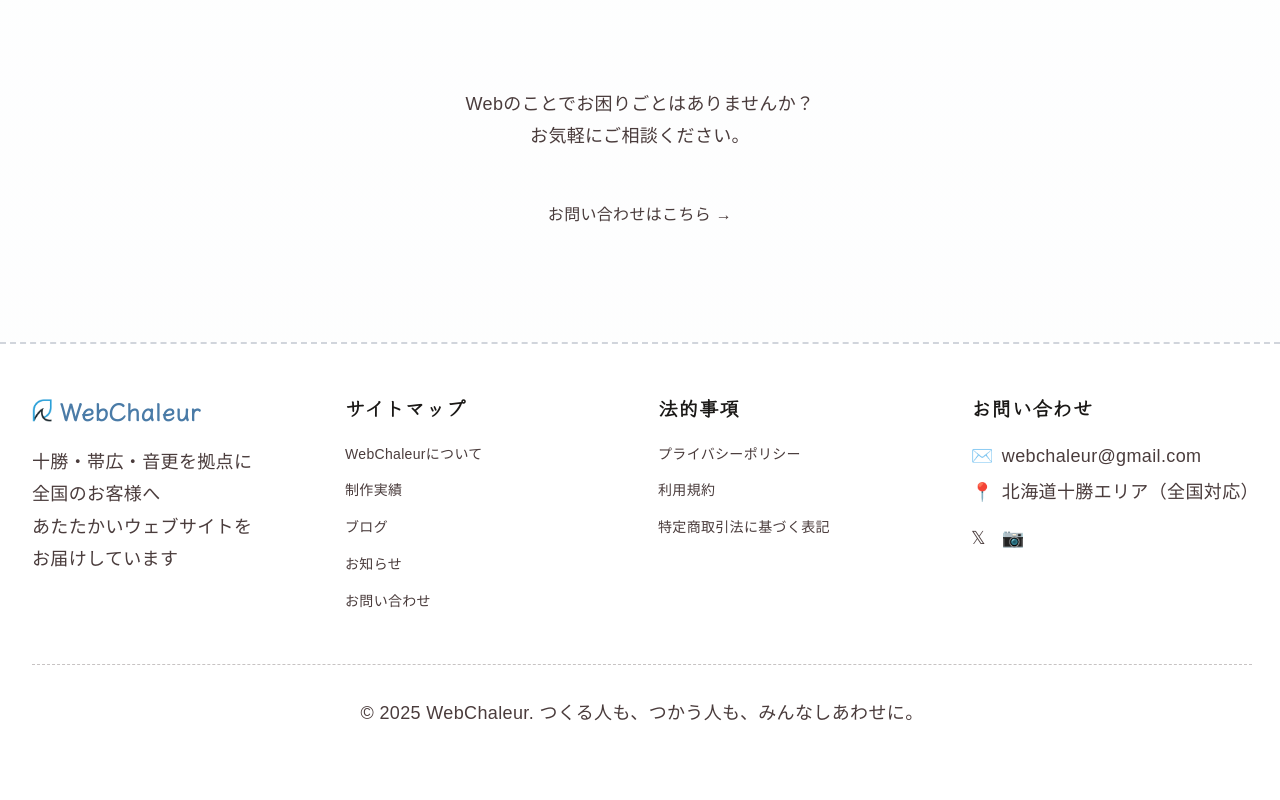
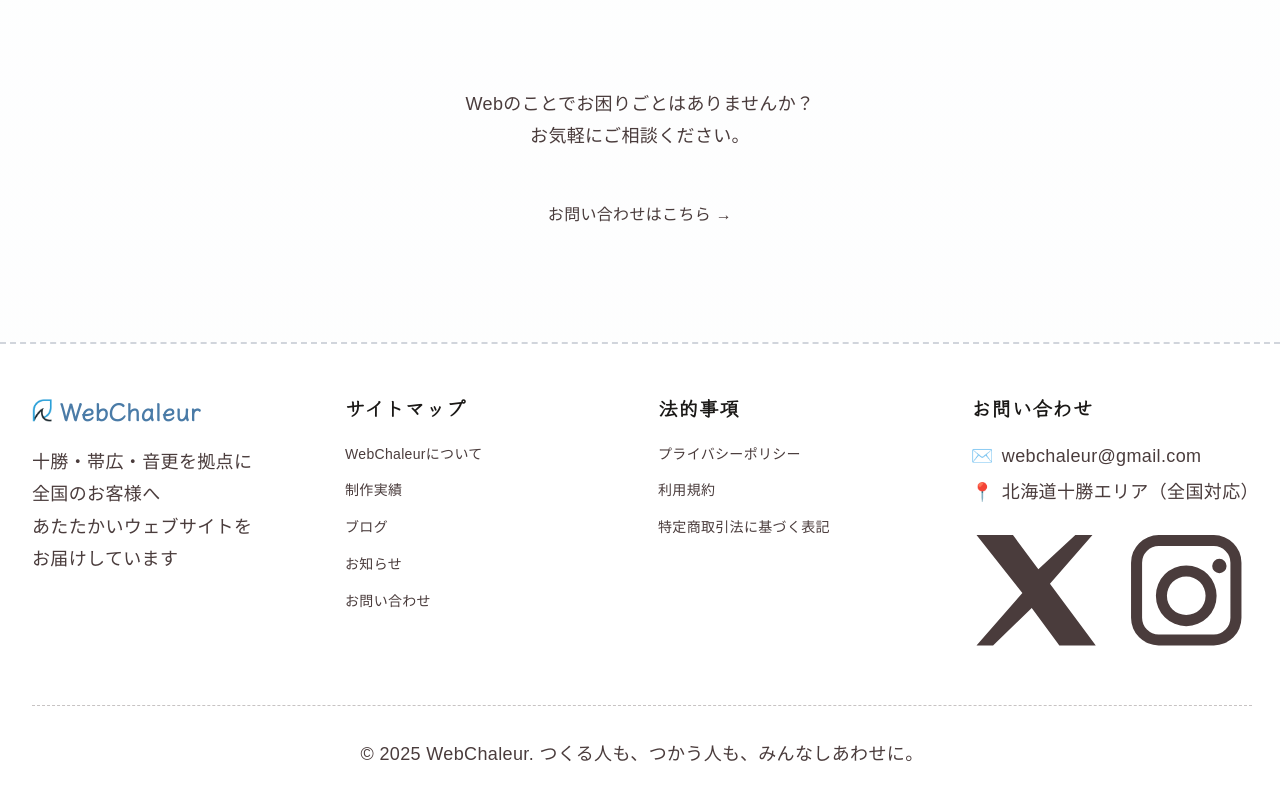
Before and after one commit to ryoma-abe/webchaleur.com, a Next.js app: page /about in a window 1280 px wide. Shown: the part 1899-2699 px from the top of the page. Built offline with nearby package versions, Linux system fonts and the light colour scheme.

Commit message:
アイコン調整中

```diff
--- /dev/null
+++ b/src/components/icons/SocialLinks.tsx
@@ -0,0 +1,22 @@
+// app/components/SocialLinks.tsx
+export function XIcon(props: React.SVGProps<SVGSVGElement>) {
+  return (
+    <svg viewBox="0 0 24 24" aria-hidden="true" {...props}>
+      <path
+        fill="currentColor"
+        d="M18.9 2H22l-7.7 8.8L22.6 22h-6.6l-5-6.8L4 22H1l8.3-9.5L1 2h6.6l4.6 6.2L18.9 2z"
+      />
+    </svg>
+  );
+}
+
+export function InstagramIcon(props: React.SVGProps<SVGSVGElement>) {
+  return (
+    <svg viewBox="0 0 24 24" aria-hidden="true" {...props}>
+      <path
+        fill="currentColor"
+        d="M7 2h10a5 5 0 0 1 5 5v10a5 5 0 0 1-5 5H7a5 5 0 0 1-5-5V7a5 5 0 0 1 5-5zm0 2a3 3 0 0 0-3 3v10a3 3 0 0 0 3 3h10a3 3 0 0 0 3-3V7a3 3 0 0 0-3-3H7zm5 3.5a5.5 5.5 0 1 1 0 11 5.5 5.5 0 0 1 0-11zm0 2a3.5 3.5 0 1 0 0 7 3.5 3.5 0 0 0 0-7zM18 6.3a1.3 1.3 0 1 1 0 2.6 1.3 1.3 0 0 1 0-2.6z"
+      />
+    </svg>
+  );
+}
--- a/src/components/layout/Footer.tsx
+++ b/src/components/layout/Footer.tsx
@@ -1,33 +1,27 @@
-import Link from 'next/link';
-import Image from 'next/image';
-import { FaEnvelope, FaMapMarkerAlt, FaInstagram, FaXTwitter } from '@/components/icons/FooterIcons';
+import Link from "next/link";
+import Image from "next/image";
+import { FaEnvelope, FaMapMarkerAlt } from "@/components/icons/FooterIcons";
+import { InstagramIcon, XIcon } from "../icons/SocialLinks";
 
 export default function Footer() {
   const currentYear = new Date().getFullYear();
 
   const footerLinks = [
-    { href: '/about', label: 'WebChaleurについて' },
-    { href: '/works', label: '制作実績' },
-    { href: '/blog', label: 'ブログ' },
-    { href: '/news', label: 'お知らせ' },
-    { href: '/contact', label: 'お問い合わせ' },
+    { href: "/about", label: "WebChaleurについて" },
+    { href: "/works", label: "制作実績" },
+    { href: "/blog", label: "ブログ" },
+    { href: "/news", label: "お知らせ" },
+    { href: "/contact", label: "お問い合わせ" },
   ];
 
   const legalLinks = [
-    { href: '/privacy', label: 'プライバシーポリシー' },
-    { href: '/terms', label: '利用規約' },
-    { href: '/legal', label: '特定商取引法に基づく表記' },
-  ];
-
-  const socialLinks = [
-    { href: 'https://x.com/ryoo_black', label: 'X', icon: FaXTwitter },
-    { href: 'https://www.instagram.com/ryo___book/', label: 'Instagram', icon: FaInstagram },
+    { href: "/privacy", label: "プライバシーポリシー" },
+    { href: "/terms", label: "利用規約" },
+    { href: "/legal", label: "特定商取引法に基づく表記" },
   ];
 
   return (
-    <footer
-      className="bg-accent-beige border-t-2 border-dashed border-gray-300"
-    >
+    <footer className="bg-accent-beige border-t-2 border-dashed border-gray-300">
       <div className="max-w-7xl mx-auto pt-12 pr-7 pb-[52px] pl-8">
         <div className="grid md:grid-cols-4 gap-8 mb-12">
           <div>
@@ -40,22 +34,21 @@ export default function Footer() {
                 className="w-5 h-auto"
                 aria-hidden="true"
               />
-              <h3 className="heading-card text-primary-blue">
-                WebChaleur
-              </h3>
+              <h3 className="heading-card text-primary-blue">WebChaleur</h3>
             </div>
             <p className="text-body text-primary">
-              十勝・帯広・音更を拠点に<br />
-              全国のお客様へ<br />
-              あたたかいウェブサイトを<br />
+              十勝・帯広・音更を拠点に
+              <br />
+              全国のお客様へ
+              <br />
+              あたたかいウェブサイトを
+              <br />
               お届けしています
             </p>
           </div>
 
           <div>
-            <h4 className="heading-card mb-4 text-primary">
-              サイトマップ
-            </h4>
+            <h4 className="heading-card mb-4 text-primary">サイトマップ</h4>
             <ul className="space-y-2">
               {footerLinks.map((link) => (
                 <li key={link.href}>
@@ -71,9 +64,7 @@ export default function Footer() {
           </div>
 
           <div>
-            <h4 className="heading-card mb-4 text-primary">
-              法的事項
-            </h4>
+            <h4 className="heading-card mb-4 text-primary">法的事項</h4>
             <ul className="space-y-2">
               {legalLinks.map((link) => (
                 <li key={link.href}>
@@ -89,43 +80,34 @@ export default function Footer() {
           </div>
 
           <div>
-            <h4 className="heading-card mb-4 text-primary">
-              お問い合わせ
-            </h4>
+            <h4 className="heading-card mb-4 text-primary">お問い合わせ</h4>
             <p className="text-body text-primary mb-4">
               <span className="flex items-center gap-2 mb-1">
-                <span className="text-primary-blue"><FaEnvelope /></span>
+                <span className="text-primary-blue">
+                  <FaEnvelope />
+                </span>
                 webchaleur@gmail.com
               </span>
               <span className="flex items-center gap-2">
-                <span className="text-primary-blue"><FaMapMarkerAlt /></span>
+                <span className="text-primary-blue">
+                  <FaMapMarkerAlt />
+                </span>
                 北海道十勝エリア（全国対応）
               </span>
             </p>
             <div className="flex gap-4">
-              {socialLinks.map((social) => (
-                <a
-                  key={social.href}
-                  href={social.href}
-                  target="_blank"
-                  rel="noopener noreferrer"
-                  className="text-primary hover:text-primary-blue transition-colors text-lg"
-                  aria-label={social.label}
-                >
-                  <social.icon />
-                </a>
-              ))}
+              <XIcon />
+              <InstagramIcon />
             </div>
           </div>
         </div>
 
-        <div
-          className="border-t border-dashed border-gray opacity-30 my-8"
-        />
+        <div className="border-t border-dashed border-gray opacity-30 my-8" />
 
         <div className="text-center">
           <p className="text-caption text-primary">
-            © {currentYear} WebChaleur. つくる人も、つかう人も、みんなしあわせに。
+            © {currentYear} WebChaleur.
+            つくる人も、つかう人も、みんなしあわせに。
           </p>
         </div>
       </div>
```
